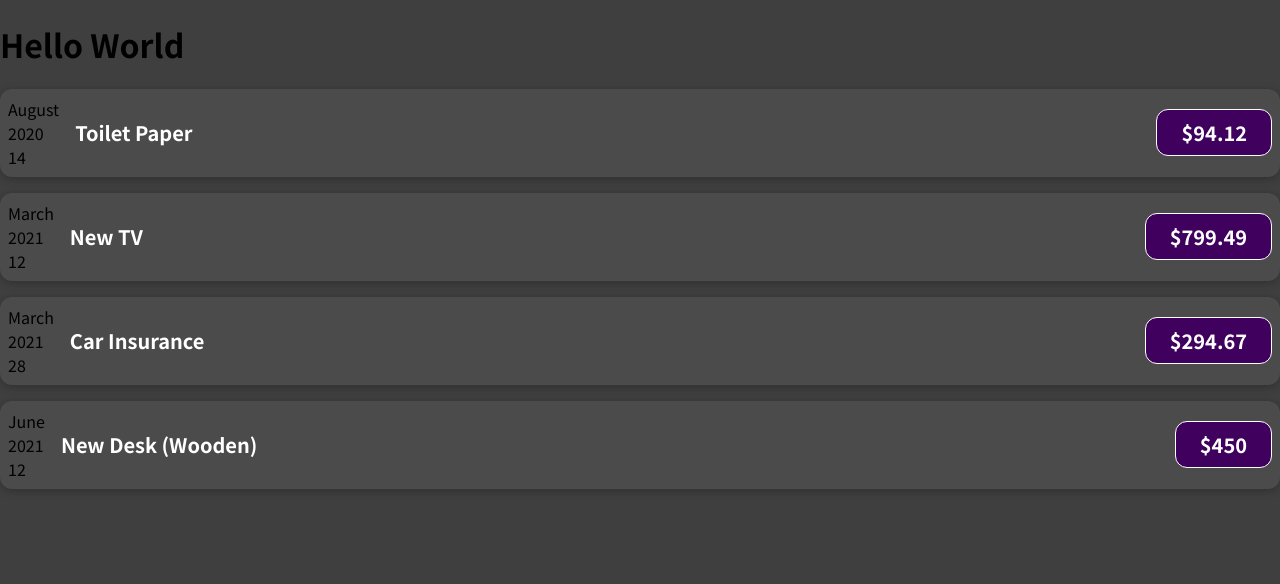
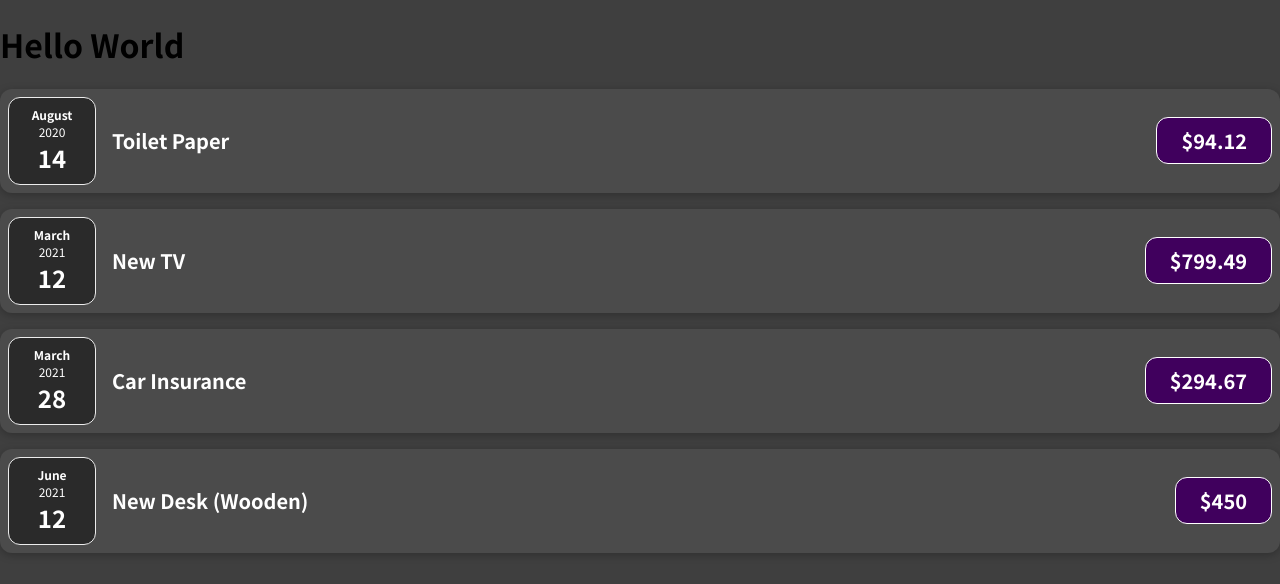
Before and after one commit to sushantbasak/Expense-Tracker, a React (Create React App) app: page / in a window 1280 px wide. Shown: the top 584 px of the page. Built offline with nearby package versions, Linux system fonts and the light colour scheme.

Commit message:
Refactor Date Component

```diff
--- a/src/App.js
+++ b/src/App.js
@@ -32,7 +32,7 @@
           title={expense.title}
           amount={expense.amount}
           date={expense.date}
-        ></ExpenseItem>
+        />
       ))}
     </div>
   );
--- /dev/null
+++ b/src/components/ExpenseDate.css
@@ -0,0 +1,26 @@
+.expense-date {
+  display: flex;
+  flex-direction: column;
+  width: 5.5rem;
+  height: 5.5rem;
+  border: 1px solid #ececec;
+  background-color: #2a2a2a;
+  color: white;
+  border-radius: 12px;
+  align-items: center;
+  justify-content: center;
+}
+
+.expense-date__month {
+  font-size: 0.75rem;
+  font-weight: bold;
+}
+
+.expense-date__year {
+  font-size: 0.75rem;
+}
+
+.expense-date__day {
+  font-size: 1.5rem;
+  font-weight: bold;
+}
--- /dev/null
+++ b/src/components/ExpenseDate.js
@@ -0,0 +1,17 @@
+import './ExpenseDate.css';
+
+function ExpenseDate(props) {
+  const month = props.date.toLocaleString('en-Us', { month: 'long' });
+  const date = props.date.toLocaleString('en-Us', { day: '2-digit' });
+  const year = props.date.getFullYear();
+
+  return (
+    <div className="expense-date">
+      <div className="expense-date__month">{month}</div>
+      <div className="expense-date__year">{year}</div>
+      <div className="expense-date__day">{date}</div>
+    </div>
+  );
+}
+
+export default ExpenseDate;
--- a/src/components/ExpenseItem.js
+++ b/src/components/ExpenseItem.js
@@ -1,17 +1,11 @@
 import './ExpenseItem.css';
+import './ExpenseDate';
+import ExpenseDate from './ExpenseDate';
 
 function ExpenseItem(props) {
-  const month = props.date.toLocaleString('en-Us', { month: 'long' });
-  const date = props.date.toLocaleString('en-Us', { day: '2-digit' });
-  const year = props.date.getFullYear();
-
   return (
     <div className="expense-item">
-      <div>
-        <div>{month}</div>
-        <div>{year}</div>
-        <div>{date}</div>
-      </div>
+      <ExpenseDate date={props.date} />
       <div className="expense-item__description">
         <h2>{props.title}</h2>
         <div className="expense-item__price">${props.amount}</div>
```
